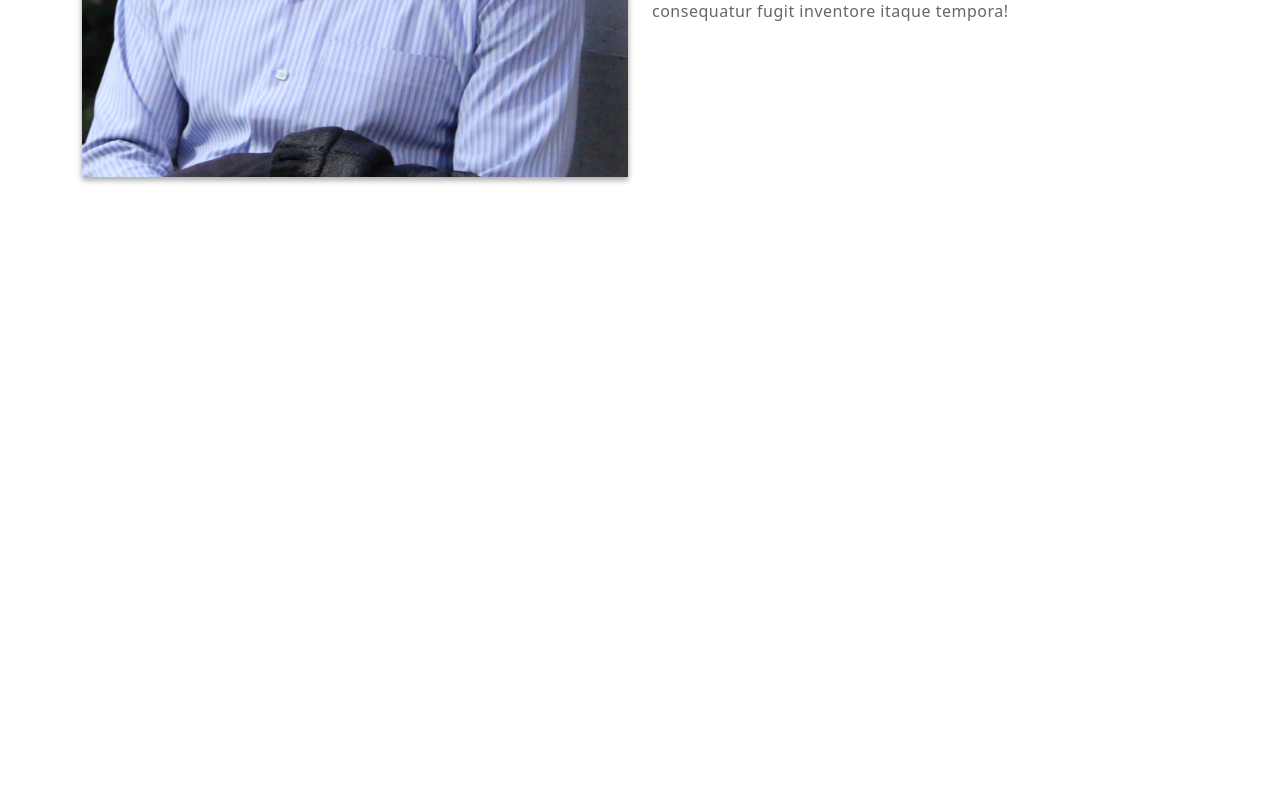
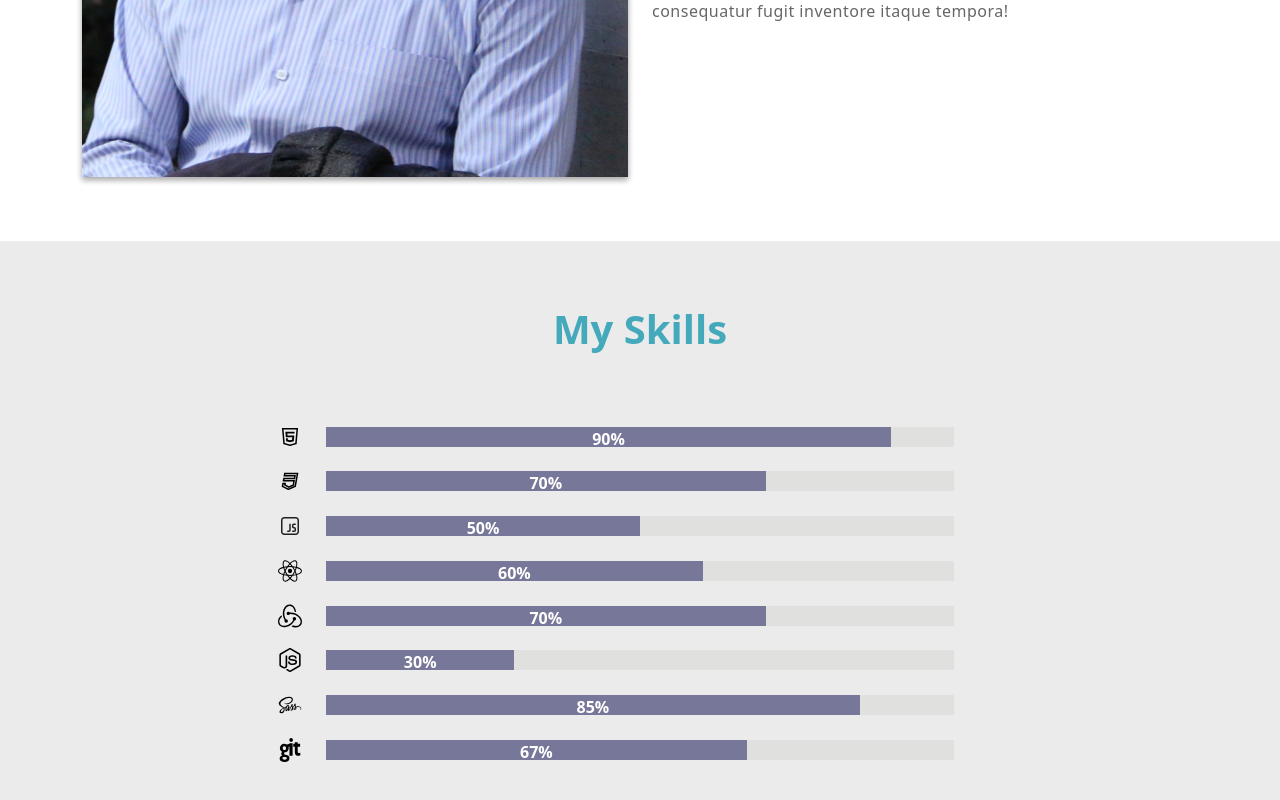
Before and after one commit to omidashouri/ashouri-demo-redux, a React (Create React App) app: page / in a window 1280 px wide. Shown: the part 1422-2222 px from the top of the page. Before the commit the page ends 1663 px from the top, so only its background shows below. Built offline with nearby package versions, Linux system fonts and the light colour scheme.

Commit message:
PB 4. Skills Component completed : omidashouri : 010226

```diff
--- a/src/compponents_7portfolioBootstrap/components/index.jsx
+++ b/src/compponents_7portfolioBootstrap/components/index.jsx
@@ -1,12 +1,14 @@
 import React from "react";
 import Header from "./header";
 import About from "./about";
+import ProgressBarComponent from "./progressbar/";
 
 const Main = ()=>{
     return(
         <>
             <Header/>
             <About/>
+            <ProgressBarComponent/>
         </>
     )
 }
--- /dev/null
+++ b/src/compponents_7portfolioBootstrap/components/progressbar/ProgressBar.jsx
@@ -0,0 +1,78 @@
+import React from 'react';
+import './progressbar.css'
+import {images} from "./progrssData";
+
+const ProgressBar = (props) => {
+    const {html, css3, js, react, redux, node, sass, git} = props;
+    const progressStyle = [
+        {
+            style: {
+                width: `${html}%`
+            }
+        },
+        {
+            style: {
+                width: `${css3}%`
+            }
+        },
+        {
+            style: {
+                width: `${js}%`
+            }
+        },
+        {
+            style: {
+                width: `${react}%`
+            }
+        },
+        {
+            style: {
+                width: `${redux}%`
+            }
+        },
+        {
+            style: {
+                width: `${node}%`
+            }
+        },
+        {
+            style: {
+                width: `${sass}%`
+            }
+        },
+        {
+            style: {
+                width: `${git}%`
+            }
+        },
+    ]
+
+    return (
+        <div className={'main-wrapper'}>
+            <h1>My Skills</h1>
+            <div className="row d-flex pb-5">
+                <div className="col-md-3 icon-wrapper pr-0">
+                    {images.map(
+                        (img, key) => (
+                            <img key={key} src={img.src} alt={img.alt} className={img.className}/>
+                        )
+                    )}
+
+
+                </div>
+                <div className="col-md-6 progress-wrapper">
+                    {progressStyle.map((item, key) => (
+                        <div className="progress-container" key={key}>
+                            <div className="progress-bar-style" style={item.style}>
+                                <span className="label-style">{item.style.width}</span>
+                            </div>
+                        </div>
+                    ))
+                    }
+                </div>
+            </div>
+        </div>
+    )
+}
+
+export default ProgressBar;
--- /dev/null
+++ b/src/compponents_7portfolioBootstrap/components/progressbar/index.jsx
@@ -0,0 +1,44 @@
+import React, {useState} from "react";
+import ProgressBar from "./ProgressBar";
+
+
+const ProgressBarComponent = () => {
+    const [htmlSate, setHtmlState] = useState(0);
+    const [cssState, setCssState] = useState(0)
+    const [JSState, setJSState] = useState(0)
+    const [reactState, setReactState] = useState(0)
+    const [reduxState, setReduxState] = useState(0)
+    const [nodeState, setNodeState] = useState(0)
+    const [sassState, setSassState] = useState(0)
+    const [gitState, setGitState] = useState(0)
+
+    window.addEventListener('scroll',()=>{
+        const scrollPosition = window.scrollY;
+        // console.log(scrollPosition);
+        if(Math.round(scrollPosition)>=1400){
+            setInterval(() => {
+                setHtmlState(Math.floor(1 * 90))
+                // setHtmlState(90)
+                setCssState(70)
+                setJSState(50)
+                setReactState(60)
+                setReduxState(70)
+                setNodeState(30)
+                setSassState(85)
+                setGitState(67)
+            }, 550);
+        }
+    })
+
+
+
+    return (
+        <div className={'container-fluid px-0'}>
+            <ProgressBar html={htmlSate} css3={cssState} js={JSState}
+                         react={reactState} redux={reduxState} node={nodeState}
+                         sass={sassState} git={gitState}/>
+        </div>
+    )
+}
+
+export default ProgressBarComponent;
--- /dev/null
+++ b/src/compponents_7portfolioBootstrap/components/progressbar/progressbar.css
@@ -0,0 +1,46 @@
+.main-wrapper {
+    background: rgba(58, 59.6, 66.7, 0.1);
+}
+
+.main-wrapper h1 {
+    color: #4ab;
+    text-align: center;
+    font-weight: 900;
+    padding: 4rem;
+}
+
+.icon-wrapper {
+    display: grid;
+    grid-gap: 1.3rem;
+    justify-content: end;
+    align-items: center;
+}
+
+.icon-logo {
+    width: 1.5rem;
+}
+
+.progress-wrapper {
+    display: grid;
+    align-items: center;
+    grid-gap: 1.3rem;
+}
+
+.progress-container {
+    height: 1.25rem;
+    width: 100%;
+    background: #e0e0de;
+}
+
+.progress-bar-style {
+    height: 100%;
+    background: #779;
+    text-align: center;
+    transition: width 1s ease-in-out;
+}
+
+.label-style {
+    padding: 0.3125rem;
+    color: #fff;
+    font-weight: bold;
+}
--- /dev/null
+++ b/src/compponents_7portfolioBootstrap/components/progressbar/progrssData.js
@@ -0,0 +1,51 @@
+import html5 from '../header/icons/html5-logo.svg';
+import css3 from '../header/icons/css3-logo.svg';
+import javascript from '../header/icons/js-logo-black.svg';
+import reactJS from '../header/icons/react-logo-black.svg';
+import reduxLogo from '../header/icons/redux-logo-black.svg';
+import nodeLogo from '../header/icons/node-dot.svg';
+import sassLogo from '../header/icons/sass.svg';
+import gitLogo from '../header/icons/git-logo.svg';
+
+export const images = [
+    {
+        src: html5,
+        alt: 'HTML5',
+        className: 'icon-logo'
+    },
+    {
+        src: css3,
+        alt: 'CSS3',
+        className: 'icon-logo',
+    },
+    {
+        src: javascript,
+        alt: 'Javascript',
+        className: 'icon-logo',
+    },
+    {
+        src: reactJS,
+        alt: 'ReactJS',
+        className: 'icon-logo',
+    },
+    {
+        src: reduxLogo,
+        alt: 'Redux',
+        className: 'icon-logo',
+    },
+    {
+        src: nodeLogo,
+        alt: 'NodeJS',
+        className: 'icon-logo',
+    },
+    {
+        src: sassLogo,
+        alt: 'Sass',
+        className: 'icon-logo',
+    },
+    {
+        src: gitLogo,
+        alt: 'Git',
+        className: 'icon-logo',
+    },
+]
--- a/src/compponents_7portfolioBootstrap/css/master.css
+++ b/src/compponents_7portfolioBootstrap/css/master.css
@@ -0,0 +1,4 @@
+body{
+    /*remove scroll on the x*/
+    overflow-x: hidden;
+}
```
Also changed, not shown: 1 other file (tests, documents, lock files or other folders).
